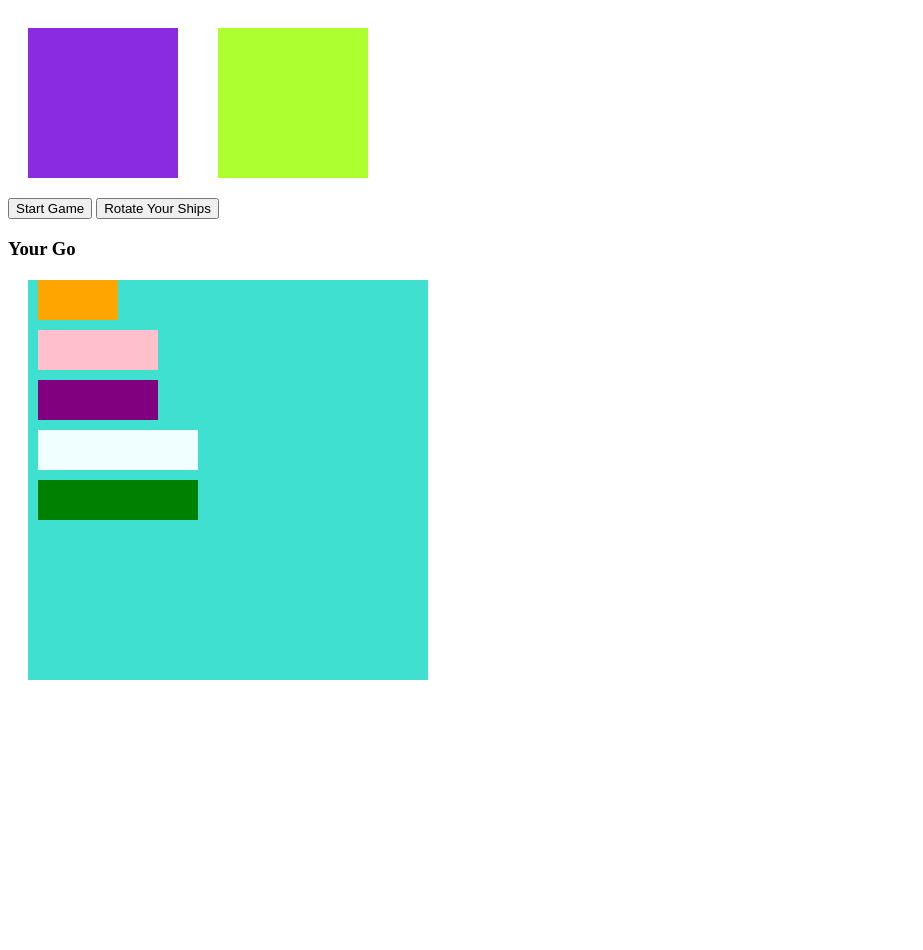
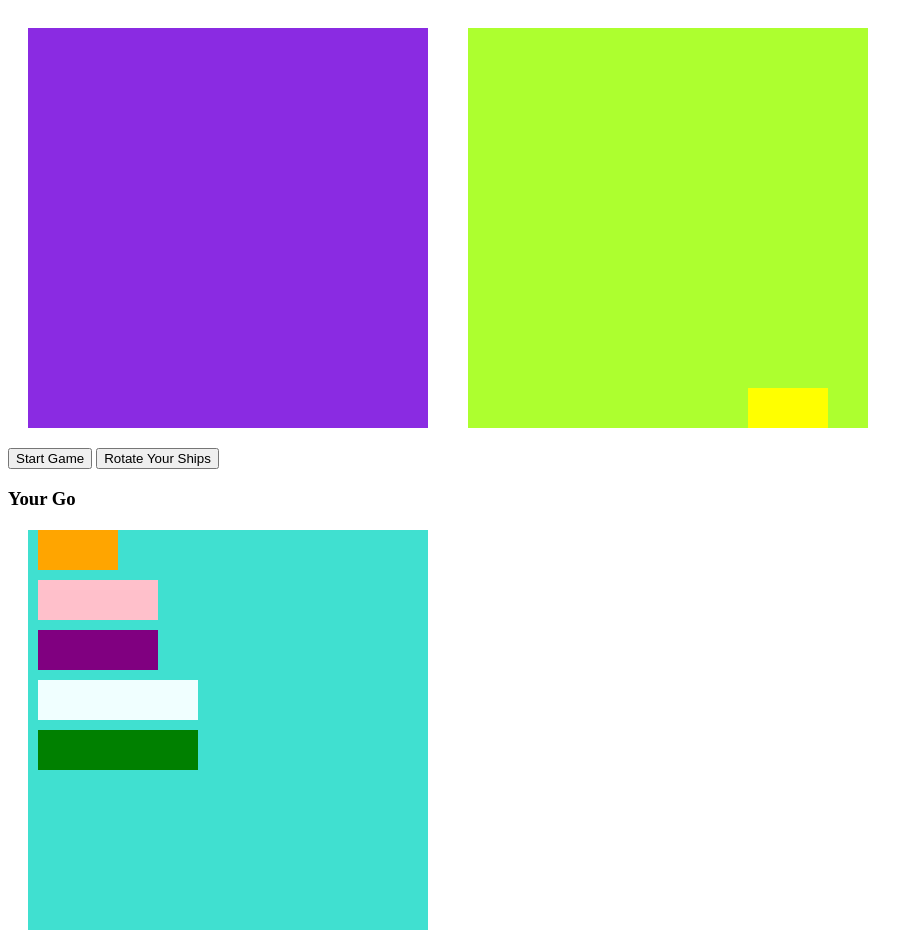
Before and after one commit to daedalus1215/battleship, a plain HTML site: page index.html in a window 1280 px wide. Shown: the whole page, without its empty margins (0-923 px from the left). Before the commit the page ends 800 px from the top, so only its background shows below. Drawn offline with Linux system fonts and the light colour scheme.

Commit message:
Get the board and the ship generation setup

```diff
--- a/app.js
+++ b/app.js
@@ -3,7 +3,7 @@ document.addEventListener('DOMContentLoaded', () => {
     const computerGrid = document.querySelector('.grid-computer');
     const displayGrid = document.querySelector('.grid-display');
 
-    const ships = document.querySelector('.ship');
+    const generalShips = document.querySelector('.ship');
     const destroyer = document.querySelector('.destroyer-container');
     const submarine = document.querySelector('.submarine-container');
     const cruiser = document.querySelector('.cruiser-container');
@@ -16,4 +16,83 @@ document.addEventListener('DOMContentLoaded', () => {
     const infoDisplay = document.querySelector('#info');
 
 
+    const width = 10;
+    const ships = [
+        {
+            name: 'destroyer',
+            directions: [
+                [0, 1],
+                [0, width]
+            ]
+        },
+        {
+            name: 'submarine',
+            directions: [
+                [0, 1, 2],
+                [0, width, width * 2]
+            ]
+        },
+        {
+            name: 'cruiser',
+            directions: [
+                [0, 1, 2],
+                [0, width, width * 2]
+            ]
+        },
+        {
+            name: 'battleship',
+            directions: [
+                [0, 1, 2, 3],
+                [0, width, width * 2, width * 3]
+            ]
+        },
+        {
+            name: 'carrier',
+            directions: [
+                [0, 1, 2],
+                [0, width, width * 2, width * 3, width * 4]
+            ]
+        }
+    ];
+
+
+    const createBoard = (grid) => {
+        const squareCount = 100;
+
+        return Array(squareCount).fill()
+            .map((_, iteration) => {
+                let square = document.createElement('div');
+                square.dataset.id = iteration;
+                grid.appendChild(square);
+                return square;
+            });
+    };
+
+    const userSquares = createBoard(userGrid);
+    const computerSquares = createBoard(computerGrid);
+
+    const generateShip = (ship, computerSquares) => {
+        let randomDirection = Math.floor(Math.random() * ship.directions.length);
+        let current = ship.directions[randomDirection];
+
+        if (randomDirection === 0) direction = 1;
+        if (randomDirection === 1) direction = 10;
+
+        let randomStart = Math.abs(Math.floor((Math.random() * computerSquares.length) - (ship.directions[0].length * direction)));
+
+        const isTaken = current.some(index => {
+            console.log('randomStart: ', randomStart);
+            console.log('index: ', index);
+            const indicer = randomStart + index;
+            console.log('indicer: ', indicer);
+            computerSquares[indicer].classList.contains('taken')
+        });
+        const isAtRightEdge = current.some(index => (randomStart + index) % width === width - 1);
+        const isAtLeftEdge = current.some(index => (randomStart + index) % width === 0);
+
+        if (!isTaken && !isAtRightEdge && !isAtLeftEdge) current.forEach(index => computerSquares[randomStart + index].classList.add('taken', ship.name));
+        else generateShip(ship, computerSquares);
+    };
+
+    generateShip(ships[0], computerSquares);
 });
--- a/style.css
+++ b/style.css
@@ -3,8 +3,8 @@
 }
 
 .grid-user {
-  width: 150px;
-  height: 150px;
+  width: 400px;
+  height: 400px;
   display: flex;
   flex-wrap: wrap;
   background-color: blueviolet;
@@ -17,8 +17,8 @@
 }
 
 .grid-computer {
-  width: 150px;
-  height: 150px;
+  width: 400px;
+  height: 400px;
   display: flex;
   flex-wrap: wrap;
   background-color: greenyellow;
@@ -76,3 +76,7 @@
   width: 40px;
   height: 40px;
 }
+
+.destroyer {
+  background-color: yellow;
+}
```
